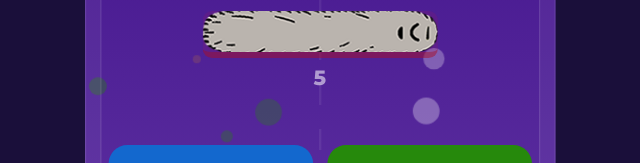
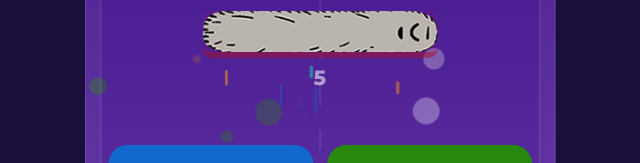
Before and after one commit to Kimsantors/WideToRide, a React (Vite) app: page / in a window 1280 px wide. Both pictures are taken after a click on the button "Start". Shown: the part 542-705 px from the top of the page, without its empty margins (320-960 px from the left). Built offline with nearby package versions, Linux system fonts and the light colour scheme.

Commit message:
Add speed particles trailing behind player block

```diff
--- a/src/components/RunnerScreen.tsx
+++ b/src/components/RunnerScreen.tsx
@@ -4,6 +4,7 @@ import type { GameState, GateState } from '../types/game'
 import { generateEquation } from '../utils/generateEquation'
 import { playGrow, playShrink } from '../utils/sounds'
 import { BackgroundDots } from './BackgroundDots'
+import { SpeedParticles } from './SpeedParticles'
 import { GateBar } from './GateBar'
 import { PlayerBlock, type Hint } from './PlayerBlock'
 import { EquationDisplay } from './EquationDisplay'
@@ -223,6 +224,9 @@ export function RunnerScreen() {
       {/* Player */}
       <PlayerBlock width={blockWidth} hint={hint} />
 
+      {/* Speed particles trailing below player */}
+      <SpeedParticles blockWidth={blockWidth} playing={phase === 'playing'} />
+
       {/* Block size indicator below player */}
       <div className="block-size-label">{blockWidth}</div>
 
--- /dev/null
+++ b/src/components/SpeedParticles.tsx
@@ -0,0 +1,67 @@
+import { useEffect, useRef, useState } from 'react'
+
+const TILE      = 40
+const PLAYER_Y  = 490
+const BLOCK_H   = 40
+const COLORS    = ['#ffffff', '#ffa602', '#46178f', '#1368ce', '#20b2aa']
+
+interface Particle {
+  id:       number
+  x:        number   // px offset from center
+  w:        number   // streak width
+  h:        number   // streak height
+  color:    string
+  duration: number
+}
+
+let pid = 0
+
+export function SpeedParticles({ blockWidth, playing }: { blockWidth: number; playing: boolean }) {
+  const [particles, setParticles] = useState<Particle[]>([])
+  const widthRef = useRef(blockWidth)
+  widthRef.current = blockWidth
+
+  useEffect(() => {
+    if (!playing) return
+    const interval = setInterval(() => {
+      const halfW = (widthRef.current * TILE) / 2
+      const x     = (Math.random() * 2 - 1) * halfW * 0.9
+      setParticles(ps => [
+        ...ps.slice(-24),
+        {
+          id:       pid++,
+          x,
+          w:        1.5 + Math.random() * 2,
+          h:        8 + Math.random() * 14,
+          color:    COLORS[Math.floor(Math.random() * COLORS.length)],
+          duration: 0.35 + Math.random() * 0.25,
+        },
+      ])
+    }, 55)
+    return () => clearInterval(interval)
+  }, [playing])
+
+  const top = PLAYER_Y + BLOCK_H / 2
+
+  return (
+    <div
+      className="speed-particles"
+      style={{ top, left: '50%' }}
+    >
+      {particles.map(p => (
+        <div
+          key={p.id}
+          className="speed-particle"
+          style={{
+            left:              p.x,
+            width:             p.w,
+            height:            p.h,
+            background:        p.color,
+            animationDuration: `${p.duration}s`,
+          }}
+          onAnimationEnd={() => setParticles(ps => ps.filter(q => q.id !== p.id))}
+        />
+      ))}
+    </div>
+  )
+}
--- a/src/styles/game.css
+++ b/src/styles/game.css
@@ -318,6 +318,27 @@ html, body, #root {
 
 .overlay-btn:hover { filter: brightness(1.08); }
 
+/* ── Speed particles ──────────────────────────────── */
+.speed-particles {
+  position: absolute;
+  transform: translateX(-50%);
+  pointer-events: none;
+  z-index: 2;
+}
+
+.speed-particle {
+  position: absolute;
+  border-radius: 99px;
+  transform: translateX(-50%);
+  opacity: 0.7;
+  animation: speed-streak linear forwards;
+}
+
+@keyframes speed-streak {
+  0%   { opacity: 0.75; transform: translateX(-50%) translateY(0px);   }
+  100% { opacity: 0;    transform: translateX(-50%) translateY(44px);  }
+}
+
 /* ── Background dots ──────────────────────────────── */
 .bg-dots {
   position: absolute;
```
